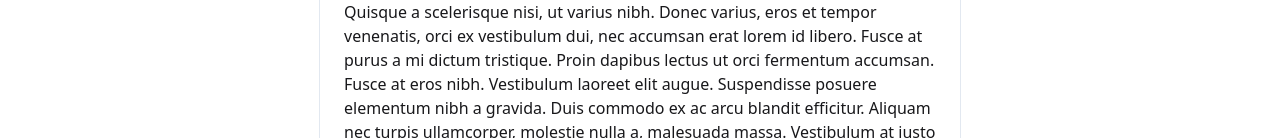
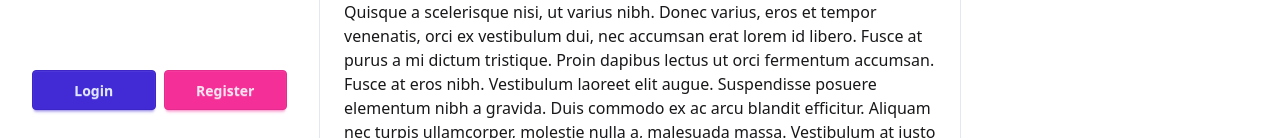
Before and after one commit to AFCMS/malley, a React (Vite) app: page / in a window 1280 px wide. Shown: the part 662-800 px from the top of the page. Built offline with nearby package versions, Linux system fonts and the light colour scheme; no server answers; the database is empty.

Commit message:
Add proper login/register buttons in left side bar on desktop

```diff
--- a/src/layouts/LeftToolbarWide/LeftToolbarWide.tsx
+++ b/src/layouts/LeftToolbarWide/LeftToolbarWide.tsx
@@ -36,7 +36,7 @@ export default function LeftToolbarWide() {
             </div>
           </div>
 
-          {auth.isAuthenticated && auth.profile && auth.user && (
+          {auth.isAuthenticated && auth.profile && auth.user ? (
             <div className="border-base-200 mt-auto flex items-center gap-3 border-t p-2">
               <Link to={`/@${auth.profile.handle}`} className="flex items-center gap-3">
                 <div className="avatar">
@@ -52,6 +52,15 @@ export default function LeftToolbarWide() {
                 <span className="text-xs text-gray-500">{auth.user.email}</span>
               </div>
             </div>
+          ) : (
+            <div className="flex gap-2">
+              <Link className="btn btn-primary flex-1" to="/login">
+                Login
+              </Link>
+              <Link className="btn btn-secondary flex-1" to="/register">
+                Register
+              </Link>
+            </div>
           )}
         </div>
       </div>
```
